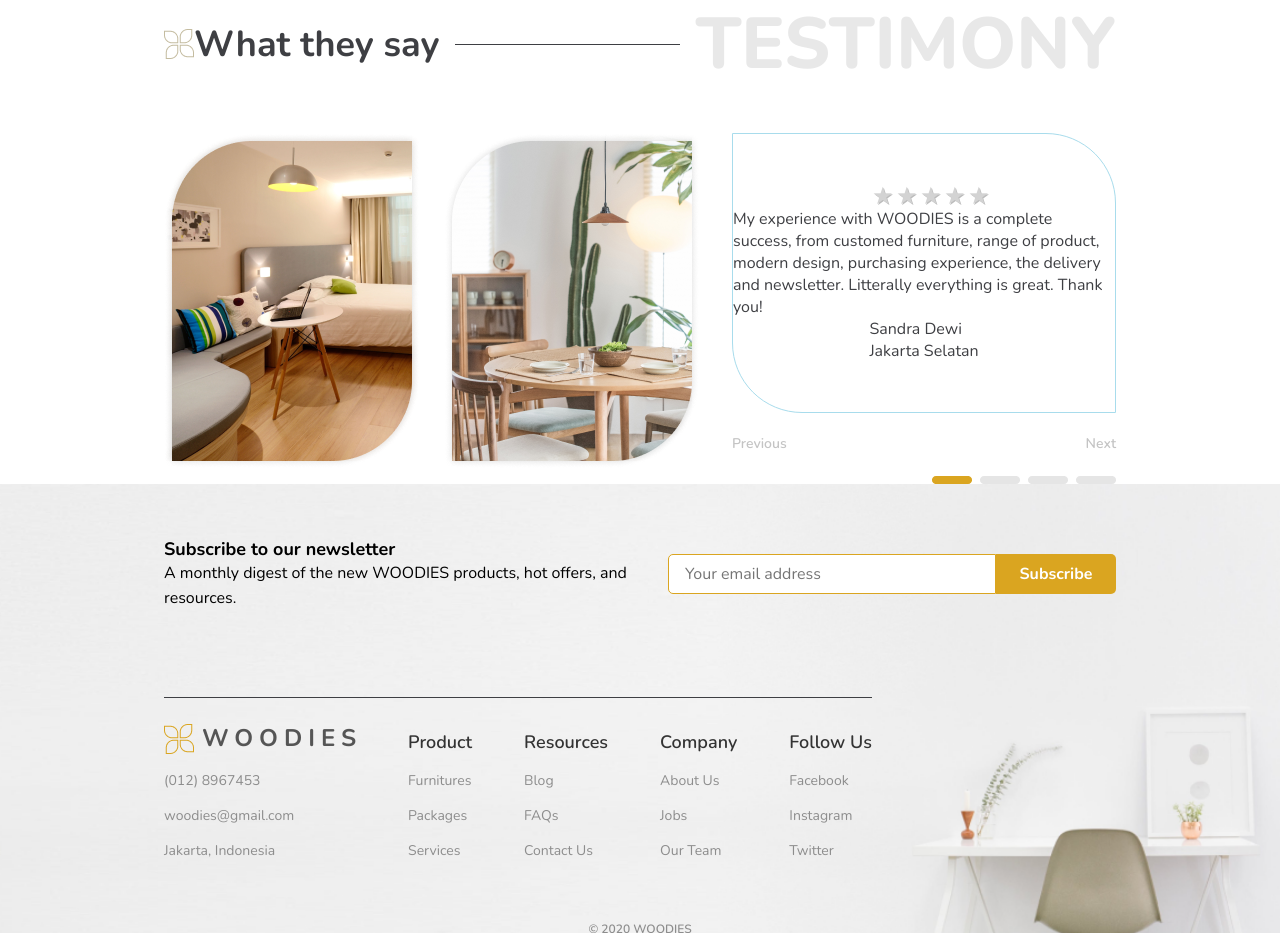
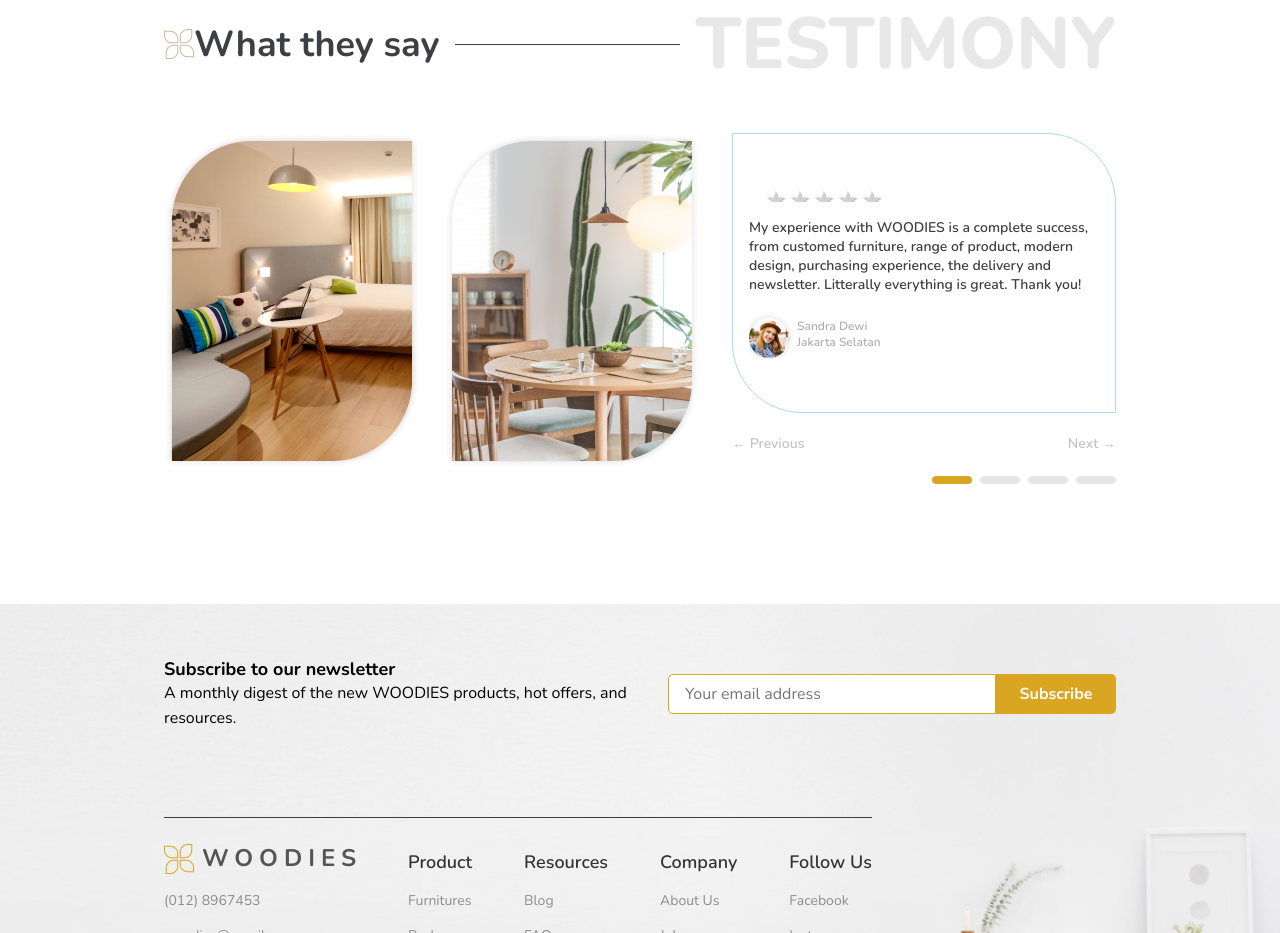
Before and after one commit to bogdanKartavenko/Final_bitrut_exam, a Vue app: page / in a window 1280 px wide. Shown: the part 3760-4693 px from the top of the page. Built offline with nearby package versions, Linux system fonts and the light colour scheme.

Commit message:
dist_fix

```diff
--- a/src/components/TheHeader.vue
+++ b/src/components/TheHeader.vue
@@ -1,10 +1,12 @@
 <template>
   <header class="header">
+    <div class="header__wrapper-img">
       <img
         class="header__images-bkg"
         src="@/assets/images/header.png"
         alt="logo"
       />
+    </div>
     <nav class="header__nav">
       <AppLogo></AppLogo>
       <div class="header__wrapper-menu">
@@ -24,9 +26,7 @@
           Are you lookong for <a class="header__subtitle--bold">woodden</a>
           <a class="header__subtitle--bold">furniture</a> for your place?
         </div>
-        <div class="header__title">
-          This is the Right Place
-        </div>
+        <div class="header__title">This is the Right Place</div>
         <AppButton class="header__button">Explore Furniture</AppButton>
       </div>
     </div>
@@ -45,7 +45,6 @@
 </template>
 
 <script>
-
 import AppButton from "./common/AppButton.vue";
 import AppLogo from "./common/AppLogo.vue";
 
@@ -61,9 +60,13 @@ AppLogo,
 <style lang="scss">
 .header {
   color: #3e3f43;
-  @include flex ( flex-start, center, column);
+  @include flex(flex-start, center, column);
   width: 100%;
   min-height: 100vh;
+  &__wrapper-img {
+    position: relative;
+    width: 100%;
+  }
   &__images-bkg {
     position: absolute;
     right: 0;
--- a/src/components/common/AppStar.vue
+++ b/src/components/common/AppStar.vue
@@ -23,7 +23,7 @@ name: "AppStar"
 .rating-area {
 	overflow: hidden;
 	width: 136px;
-	margin: 0 auto;
+	margin: 0 ;
 }
 .rating-area:not(:checked) > input {
 	display: none;
--- a/src/components/sections/AppTestimony.vue
+++ b/src/components/sections/AppTestimony.vue
@@ -12,27 +12,39 @@
       </div>
       <div class="testimony__wrapper-card">
         <div class="testimony__card">
-          <app-star></app-star>
-          <div>
+          <app-star class="tistimony__star"></app-star>
+          <div class="testimony__wrapper-text">
             My experience with WOODIES is a complete success, from customed
             furniture, range of product, modern design, purchasing experience,
             the delivery and newsletter. Litterally everything is great. Thank
             you!
           </div>
-          <div>
-            <!-- <img src="./assets/images/Mask_Group" alt="img" /> -->
-            <div>Sandra Dewi</div>
-            <div>Jakarta Selatan</div>
+          <div class="testimony__wrapper-accaunt">
+            <img class="tistimony__img-account" src="@/assets/images/Mask_Group.png" alt="img" />
+            <div class="testimony__wrapper-name">
+              <div>Sandra Dewi</div>
+              <div>Jakarta Selatan</div>
+            </div>
           </div>
         </div>
         <div class="testimony__wrapper-button">
-          <button class="testimony__button-left"> <div class="testimony__border-left"></div> Previous</button>
-          <button class="testimony__button-right">Next <div class="testimony__border-right"></div> </button>
+          <button class="testimony__button-left">
+            <div class="testimony__border-left"></div>
+            &#8592; Previous
+          </button>
+          <button class="testimony__button-right">
+            Next &#8594;
+            <div class="testimony__border-right"></div>
+          </button>
         </div>
       </div>
     </div>
     <div class="testimony__wrapper-frame">
-      <img class="testimony__img-frame" src="@/assets/images/testimony_frame.png" alt="">
+      <img
+        class="testimony__img-frame"
+        src="@/assets/images/testimony_frame.png"
+        alt=""
+      />
     </div>
   </div>
 </template>
@@ -57,10 +69,10 @@ export default {
     width: 100%;
     max-width: 952px;
     margin-top: 40px;
-    @include flex (space-between)
+    @include flex(space-between);
   }
   &__wrapper_img {
-    @include flex (space-between);
+    @include flex(space-between);
     width: 520px;
   }
   &__wrapper-button {
@@ -72,8 +84,25 @@ export default {
   &__wrapper-frame {
     width: 100%;
     max-width: 952px;
-    margin-top: 23px;
-    @include flex (flex-end)
+    margin: 23px 0 120px 0;
+    @include flex(flex-end);
+  }
+  &__wrapper-text {
+    font-weight: 600;
+    font-size: 14px;
+    line-height: 19px;
+    margin: 16px 0px;
+  }
+  &__wrapper-name {
+    font-weight: 600;
+    font-size: 12px;
+    line-height: 16px;
+    color: #afafaf;
+  }
+  &__wrapper-accaunt {
+    display: flex;
+    align-items: center;
+
   }
   &__button-left {
     cursor: pointer;
@@ -97,18 +126,26 @@ export default {
   }
   &__img {
     width: 240px;
-height: 320px;
+    height: 320px;
   }
   &__card {
     width: 384px;
     height: 280px;
     border: 1px solid #a8dcec;
+    padding: 54px 16px;
     border-top-right-radius: 70px;
     border-bottom-left-radius: 70px;
     display: flex;
     flex-direction: column;
     justify-content: center;
-    align-items: center;
+    align-items: flex-start;
+  }
+  &__img-account {
+    width: 40px;
+    height: 40px;
+  }
+  &__star {
+    margin: 20px;
   }
 }
 </style>
```
Lines whose indentation alone changed are shown as unchanged.
